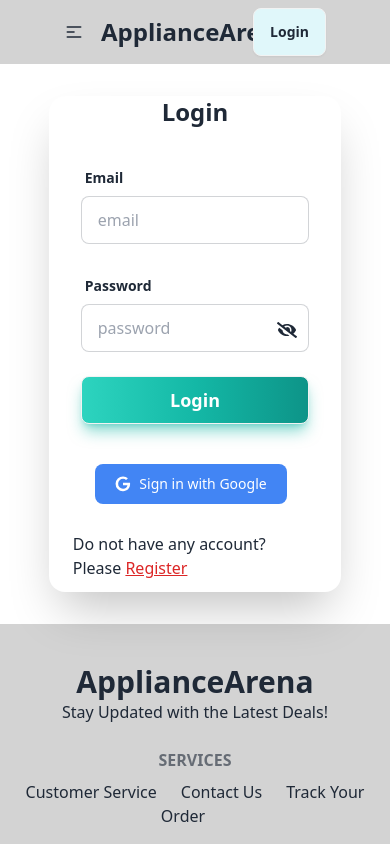
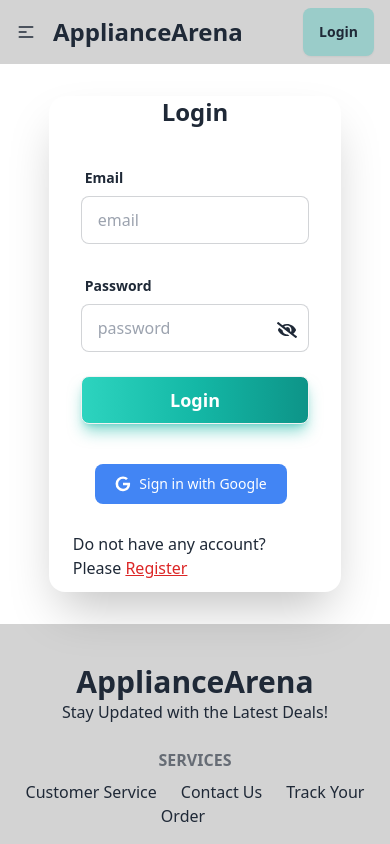
Before and after one commit to shuvo339/ApplianceArena-Client, a React (Vite) app: page /login in a window 390 px wide. Shown: the top 844 px of the page. Built offline with nearby package versions, Linux system fonts and the light colour scheme; no server answers.

Commit message:
made responsive

```diff
--- a/src/components/Product/Product.jsx
+++ b/src/components/Product/Product.jsx
@@ -9,14 +9,14 @@
         <h1 className="text-xl font-semibold py-4">{productName}</h1>
         <p className="text-gray-500 pb-4 ">{description}</p>
         <hr />
-        <div className="flex justify-between items-center py-3">
+        <div className="flex md:flex-row flex-col justify-between items-center py-3">
             <h2 className="">Category: {category}</h2>
             <h2 className="">Brand: {brand}</h2>
             <h2 className="">Price: ${price}</h2>
         </div>
 
         <hr />
-        <div className="flex justify-between items-center py-3">
+        <div className="flex justify-between md:flex-row flex-col items-center py-3">
 
             <div className="flex items-center gap-2">
                 Warranty:
--- a/src/pages/shared/Navbar/Navbar.jsx
+++ b/src/pages/shared/Navbar/Navbar.jsx
@@ -18,7 +18,7 @@
     </>
   );
   return (
-    <div className="navbar bg-[#d3d3d3] px-16">
+    <div className="navbar bg-[#d3d3d3] px-4 md:px-16">
       <div className="navbar-start">
         <div className="dropdown">
           <div tabIndex={0} role="button" className=" lg:hidden">
@@ -51,7 +51,7 @@
       </div>
       <div className="navbar-end">
         {
-          user? <button onClick={handleLogout} className="btn bg-[#e0f7fa] hover:scale-105">Logout</button>:<Link to='/login' className="btn bg-[#e0f7fa] hover:scale-105">Login</Link>
+          user? <button onClick={handleLogout} className="btn bg-[#9ACCC9] hover:scale-105 border-0">Logout</button>:<Link to='/login' className="btn border-0 bg-[#9ACCC9] hover:scale-105">Login</Link>
         }
 
       </div>
```
Also changed, not shown: 1 other file (tests, documents, lock files or other folders).
